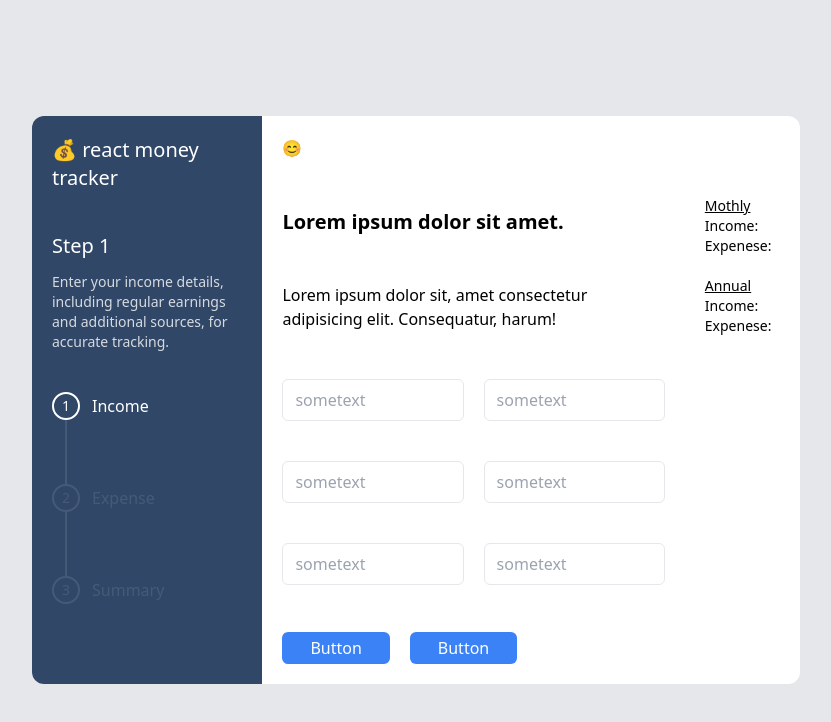
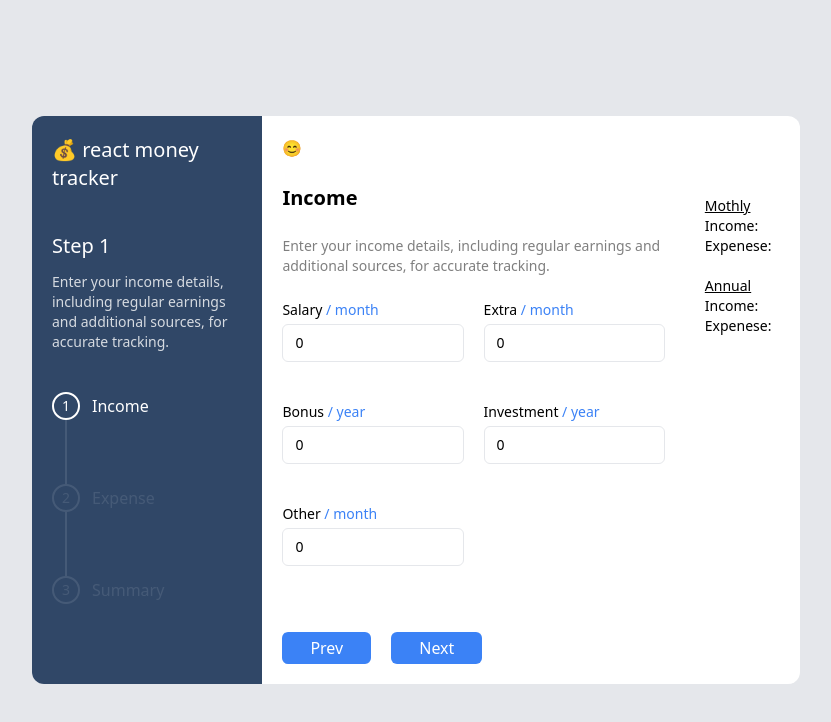
Before and after one commit to Zlatonn/react-money-tracker, a React (Vite) app: page / in a window 1280 px wide. Shown: the top 722 px of the page, without its empty margins (224-1055 px from the left). Built offline with nearby package versions, Linux system fonts and the light colour scheme.

Commit message:
🎨 Edit style for content & input component

```diff
--- a/src/components/button/Button.jsx
+++ b/src/components/button/Button.jsx
@@ -1,5 +1,10 @@
-function Button() {
-  return <button className="px-7 py-1 bg-blue-500 text-white rounded-md cursor-pointer hover:scale-105 duration-500">Button</button>;
+// eslint-disable-next-line react/prop-types
+function Button({ name, handle }) {
+  return (
+    <button onClick={handle} className="px-7 py-1 bg-blue-500 text-white rounded-md cursor-pointer hover:scale-105 duration-500">
+      {name}
+    </button>
+  );
 }
 
 export default Button;
--- a/src/components/content/Content.jsx
+++ b/src/components/content/Content.jsx
@@ -1,24 +1,43 @@
+import { useEffect, useState } from "react";
+import data from "../../data";
+import usePages from "../../hooks/usePages";
 import Button from "../button/Button";
 import Input from "../input/input";
 
 function Content() {
+  const currentPageNo = usePages((state) => state.pageNo);
+  const prevPage = usePages((state) => state.prevPage);
+  const nextPage = usePages((state) => state.nextPage);
+
+  const [pageData, setPageData] = useState({});
+
+  useEffect(() => {
+    const currentPage = data.find((page) => page.pageNo === currentPageNo);
+    setPageData(currentPage || {});
+  }, [currentPageNo]);
+
   return (
     <div className="w-[55%] py-5 px-5 flex flex-col justify-between">
-      <p>😊</p>
-      <p className="text-xl font-bold">Lorem ipsum dolor sit amet.</p>
-      <p className="font-light">Lorem ipsum dolor sit, amet consectetur adipisicing elit. Consequatur, harum!</p>
+      <div className="flex flex-col gap-6">
+        <p>😊</p>
+        <p className="text-xl font-bold">{pageData.pageName}</p>
+        <p className="text-sm font-light opacity-50">{pageData.suggestText}</p>
+        <div className="w-full grid grid-cols-2 gap-x-5 gap-y-10">
+          {pageData?.details?.map((detail) => (
+            <div key={detail.id} className="text-sm flex flex-col gap-1">
+              <p>
+                {detail.name}
+                <span className="text-blue-500">{` / ${detail.per}`}</span>
+              </p>
+              <Input type={detail.type} value={0} />
+            </div>
+          ))}
+        </div>
+      </div>
 
-      <div className="w-full grid grid-cols-2 gap-x-5 gap-y-10">
-        <Input />
-        <Input />
-        <Input />
-        <Input />
-        <Input />
-        <Input />
-      </div>
-      <div className="flex justify-start gap-5 items-center">
-        <Button />
-        <Button />
+      <div className="flex justify-start gap-5 items-center mt-10">
+        <Button name="Prev" handle={currentPageNo > 0 ? prevPage : null} />
+        <Button name="Next" handle={currentPageNo < data.length - 1 ? nextPage : null} />
       </div>
     </div>
   );
--- a/src/components/input/Input.jsx
+++ b/src/components/input/Input.jsx
@@ -1,7 +1,8 @@
-function Input() {
+// eslint-disable-next-line react/prop-types
+function Input({ type, value }) {
   return (
     <>
-      <input type="text" className="border-[1px] rounded-md px-3 py-2" placeholder="sometext" />
+      <input type={type} className="border-[1px] rounded-md px-3 py-2" value={value} min={0} />
     </>
   );
 }
--- a/src/components/side-bar/SideBar.jsx
+++ b/src/components/side-bar/SideBar.jsx
@@ -15,7 +15,7 @@ function SideBar() {
   }, [currentPageNo]);
 
   return (
-    <div className="w-[30%] h-full pt-5 pb-20 px-5 bg-[#304767] text-white flex flex-col gap-10">
+    <div className="w-[30%] min-h-full pt-5 pb-20 px-5 bg-[#304767] text-white flex flex-col gap-10">
       <p className="text-xl">💰 react money tracker</p>
       <div className="flex flex-col gap-3">
         <p className="text-xl">Step {pageData.pageNo + 1}</p>
--- a/src/data.js
+++ b/src/data.js
@@ -4,11 +4,11 @@ const data = [
     pageName: "Income",
     suggestText: "Enter your income details, including regular earnings and additional sources, for accurate tracking.",
     details: [
-      { id: 1, name: "Salary", type: "month" },
-      { id: 2, name: "Extra", type: "month" },
-      { id: 3, name: "Bonus", type: "year" },
-      { id: 4, name: "Investment", type: "year" },
-      { id: 5, name: "Other", type: "month" },
+      { id: 1, name: "Salary", per: "month", type: "number" },
+      { id: 2, name: "Extra", per: "month", type: "number" },
+      { id: 3, name: "Bonus", per: "year", type: "number" },
+      { id: 4, name: "Investment", per: "year", type: "number" },
+      { id: 5, name: "Other", per: "month", type: "number" },
     ],
     line: true,
   },
@@ -17,12 +17,12 @@ const data = [
     pageName: "Expense",
     suggestText: "Provide expense details, such as food, accommodation, and other costs, for complete documentation.",
     details: [
-      { id: 1, name: "Housing", type: "month" },
-      { id: 2, name: "Food", type: "month" },
-      { id: 3, name: "Trasport", type: "month" },
-      { id: 4, name: "Healthcare", type: "month" },
-      { id: 5, name: "Education", type: "month" },
-      { id: 6, name: "Other", type: "month" },
+      { id: 1, name: "Housing", per: "month", type: "number" },
+      { id: 2, name: "Food", per: "month", type: "number" },
+      { id: 3, name: "Trasport", per: "month", type: "number" },
+      { id: 4, name: "Healthcare", per: "month", type: "number" },
+      { id: 5, name: "Education", per: "month", type: "number" },
+      { id: 6, name: "Other", per: "month", type: "number" },
     ],
     line: true,
   },
--- a/src/hooks/usePages.js
+++ b/src/hooks/usePages.js
@@ -2,8 +2,8 @@ import { create } from "zustand";
 
 const usePages = create((set) => ({
   pageNo: 0,
-  prevPage: () => set((state) => (state.pageNo > 0 ? { pageNo: state.pageNo - 1 } : { pageNo: state.pageNo })),
-  nextPage: () => set((state) => (state.pageNo < 2 ? { pageNo: state.pageNo + 1 } : { pageNo: state.pageNo })),
+  prevPage: () => set((state) => ({ pageNo: state.pageNo - 1 })),
+  nextPage: () => set((state) => ({ pageNo: state.pageNo + 1 })),
   setPage: (value) => set({ pageNo: value }),
 }));
 
```
